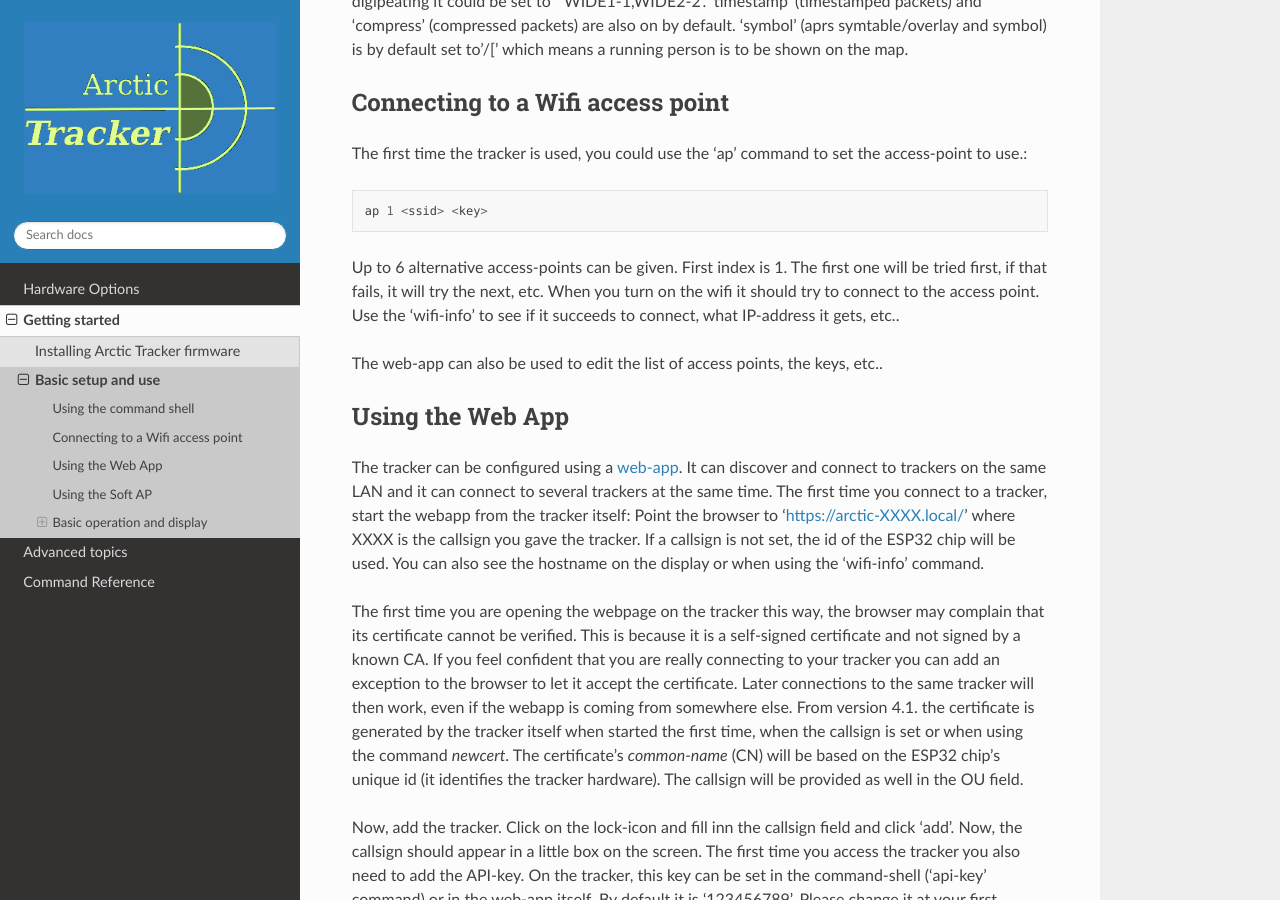
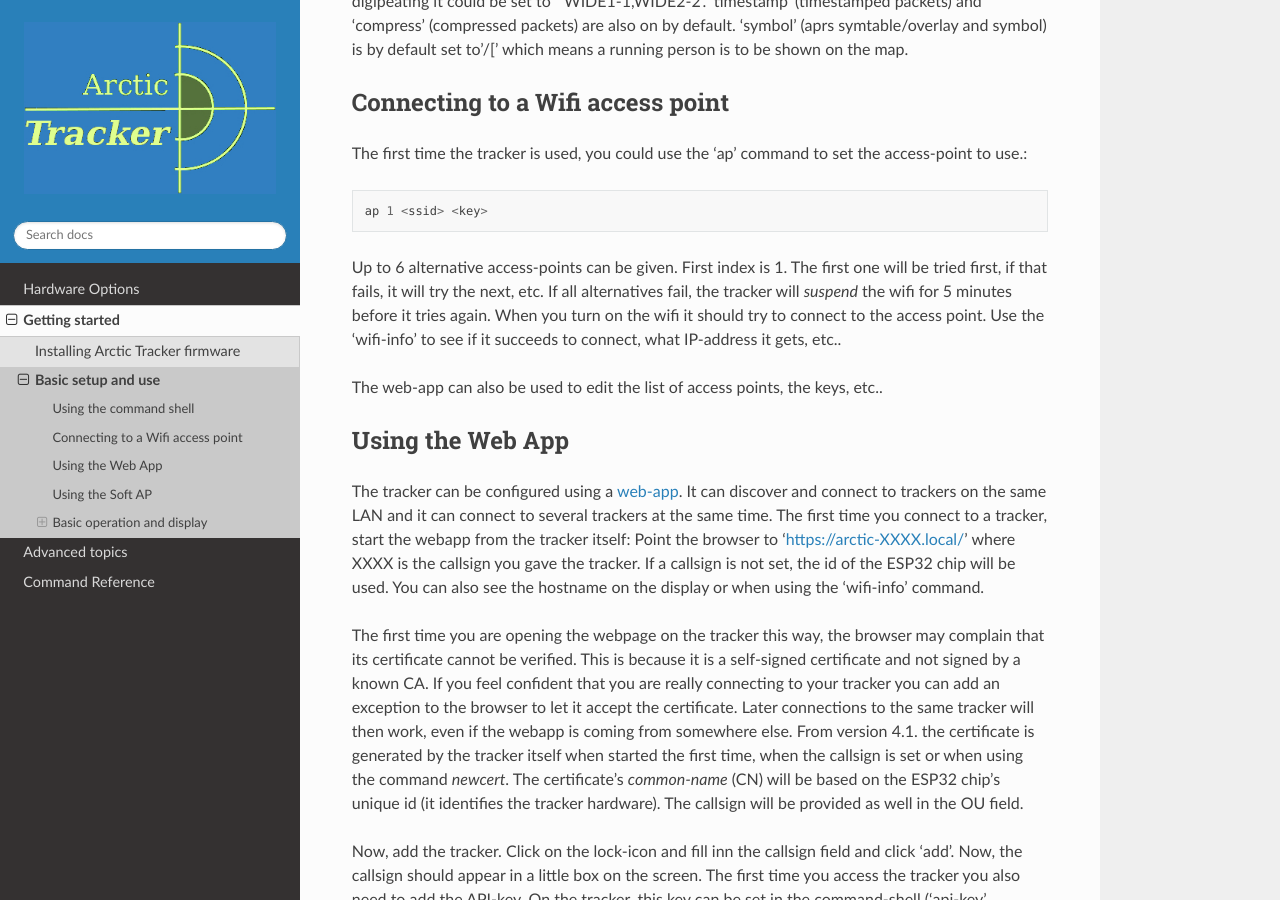
Before and after one commit to Hamlabs/ArcticTracker-docs, a Sphinx documentation site: the page built from docs/setup.rst, in a window 1280 px wide and 900 px high, scrolled down 1282 px. Built offline with Sphinx 7.4.7 and the Read the Docs theme 3.1.0, drawn with Linux system fonts in a browser that asks for light colours; pages that are not in the unit, such as notebooks, are missing from menus.

Commit message:
Update wifi connection instructions in setup.rst
Clarified behavior of wifi connection attempts and added suspension period for failures.

```diff
--- a/docs/setup.rst
+++ b/docs/setup.rst
@@ -20,7 +20,7 @@ The first time the tracker is used, you could use the 'ap' command to set the ac
 
   ap 1 <ssid> <key>
 
-Up to 6 alternative access-points can be given. First index is 1. The first one will be tried first, if that fails, it will try the next, etc. When you turn on the wifi it should try to connect to the access point. Use the 'wifi-info' to see if it succeeds to connect, what IP-address it gets, etc..
+Up to 6 alternative access-points can be given. First index is 1. The first one will be tried first, if that fails, it will try the next, etc. If all alternatives fail, the tracker will *suspend* the wifi for 5 minutes before it tries again. When you turn on the wifi it should try to connect to the access point. Use the 'wifi-info' to see if it succeeds to connect, what IP-address it gets, etc..
 
 The web-app can also be used to edit the list of access points, the keys, etc..
 
```
